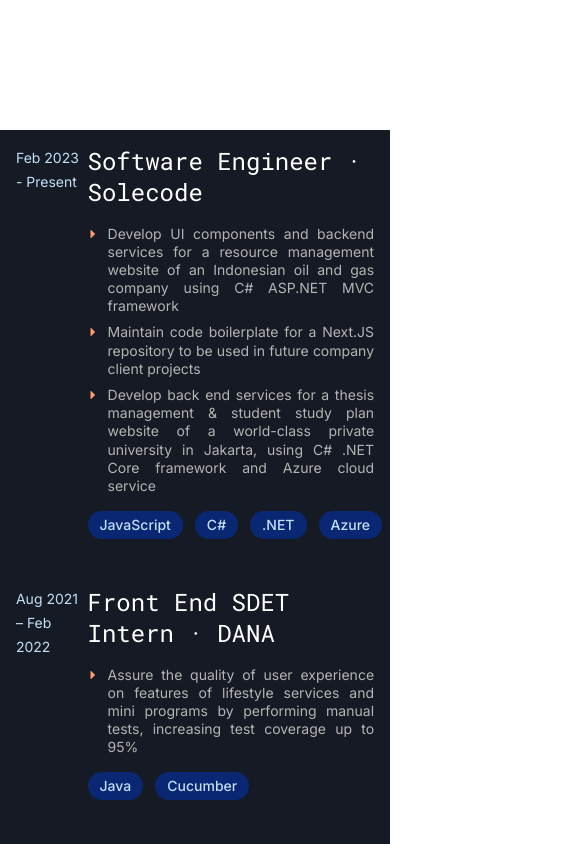
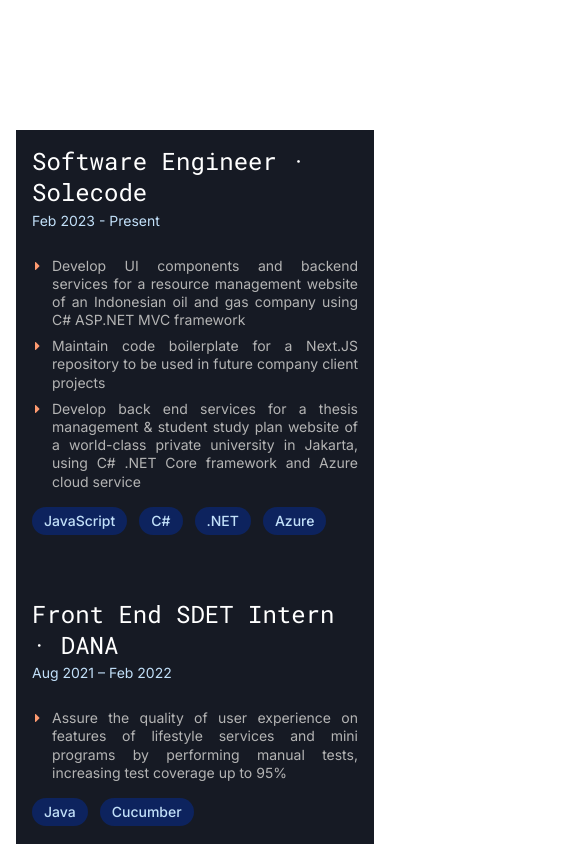
Before and after one commit to WolvenDotDev/WolvenDotDev.github.io, a React (Vite) app: page / in a window 390 px wide. Shown: the part 780-1624 px from the top of the page, 585 px wide, since content can reach past the window. Built offline with nearby package versions, Linux system fonts and the light colour scheme.

Commit message:
Fix displays for mobile responsiveness

```diff
--- a/src/App.tsx
+++ b/src/App.tsx
@@ -144,7 +144,7 @@ const App: React.FC = () => {
         <div className="section-header-pop-up">
           <h2 className="section-header-text">Experience</h2>
         </div>
-        <div className="flex flex-col gap-4 bg-navy-bg z-10">
+        <div className="flex flex-col lg:gap-4 gap-8 bg-navy-bg z-10">
           {expList.map((exp) => (
             <Experience experience={exp} key={`Exp-${exp.id}`} />
           ))}
@@ -192,7 +192,7 @@ const App: React.FC = () => {
           <h3>Get In Touch</h3>
         </a>
       </section>
-      <footer className="w-full my-8 flex flex-col items-center gap-2 text-neutral-1 text-xs font-light">
+      <footer className="w-full my-8 flex flex-col items-center gap-2 text-neutral-1 text-xs font-light text-center">
         <div>Designed & built by yours truly.</div>
         <div>
           Icons by{' '}
--- a/src/components/containers/Experience.tsx
+++ b/src/components/containers/Experience.tsx
@@ -9,12 +9,15 @@ type ExpProps = {
 const Experience: React.FunctionComponent<ExpProps> = ({ experience }) => {
   const { id, title, company, description, jobdesc, date, skills } = experience;
   return (
-    <div className="exp-card flex transition-colors duration-200 hover:opacity-100 hover:bg-light-1 hover:bg-opacity-5 rounded-lg p-4">
-      <div className="w-1/5 text-light-1">{date}</div>
-      <div className="w-4/5 flex flex-col gap-4">
-        <h4>
+    <div className="exp-card flex flex-col lg:gap-4 gap-6 transition-colors duration-200 hover:opacity-100 hover:bg-light-1 hover:bg-opacity-5 rounded-lg p-4">
+      <div className="flex lg:flex-row flex-col-reverse items-baseline">
+        <h6 className="text-light-1 lg:w-1/5">{date}</h6>
+        <h4 className="lg:w-4/5">
           {title} · {company}
         </h4>
+      </div>
+      <div className="flex justify-end">
+        <div className="lg:w-4/5 flex flex-col gap-4">
           {description && <p>{description}</p>}
 
           <ul className="text-neutral-1 list-disc text-justify pl-2 flex flex-col gap-2 jobdesc-list">
@@ -22,11 +25,11 @@ const Experience: React.FunctionComponent<ExpProps> = ({ experience }) => {
               <li key={`${id}-job-${idx}}`}>{job}</li>
             ))}
           </ul>
-        <ul className="flex gap-3">
+          <ul className="flex flex-wrap gap-3">
             {skills &&
               skills.map((skill, idx) => (
                 <li
-                className="bg-navy-3/80 rounded-full py-1 px-3 text-sm font-medium text-light-1"
+                  className="bg-navy-3/60 rounded-full py-1 px-3 text-sm font-medium text-light-1"
                   key={`${id}-skill-${idx}}`}
                 >
                   {skill}
@@ -35,6 +38,7 @@ const Experience: React.FunctionComponent<ExpProps> = ({ experience }) => {
           </ul>
         </div>
       </div>
+    </div>
   );
 };
 
--- a/src/components/containers/Project.tsx
+++ b/src/components/containers/Project.tsx
@@ -21,13 +21,13 @@ const Project: React.FunctionComponent<ProjectProps> = ({ project }) => {
         <h3 className="title">{title}</h3>
         <i className="link-icon fa fa-link"></i>
       </div>
-      {description && <p className="mx-3">{description}</p>}
+      {description && <p className="lg:mx-3">{description}</p>}
 
-      <ul className="flex gap-3">
+      <ul className="flex flex-wrap gap-3">
         {techs &&
           techs.map((skill, idx) => (
             <li
-              className="bg-opacity-90 bg-navy-2 rounded-full py-1 px-3 text-sm font-medium text-light-1"
+              className="bg-navy-3/60 rounded-full py-1 px-3 text-sm font-medium text-light-1"
               key={`${id}-skill-${idx}}`}
             >
               {skill}
```
Lines whose indentation alone changed are shown as unchanged.
